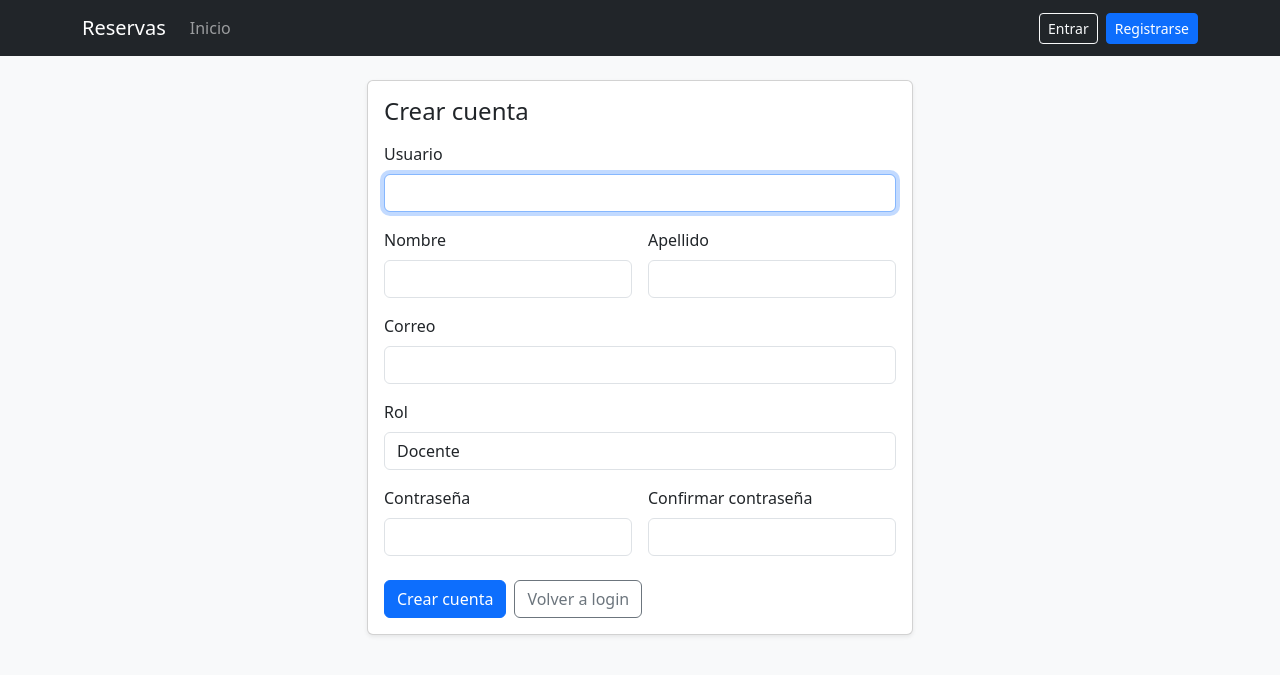
After one commit to jManuel0/Sistema-de-gestion-de-resrvas-de-laboratorio, a Django app: page /registro/ in a window 1280 px wide. The commit adds this page. Shown: the top 675 px of the page. Run offline with Django 5.2, Linux system fonts and the light colour scheme.

Commit message:
Agregar CRUD de reservas con roles

```diff
--- /dev/null
+++ b/reservas_juanmanuel/forms.py
@@ -0,0 +1,74 @@
+from django import forms
+from django.contrib.auth.forms import UserCreationForm
+from django.contrib.auth.models import User
+from django.core.exceptions import ValidationError
+from django.db.models import Q
+
+from .models import Reserva
+
+
+class ReservaForm(forms.ModelForm):
+    class Meta:
+        model = Reserva
+        fields = ['laboratorio', 'fecha', 'hora_inicio', 'hora_fin', 'motivo']
+        widgets = {
+            'laboratorio': forms.TextInput(attrs={'class': 'form-control'}),
+            'fecha': forms.DateInput(attrs={'class': 'form-control', 'type': 'date'}),
+            'hora_inicio': forms.TimeInput(attrs={'class': 'form-control', 'type': 'time'}),
+            'hora_fin': forms.TimeInput(attrs={'class': 'form-control', 'type': 'time'}),
+            'motivo': forms.Textarea(attrs={'class': 'form-control', 'rows': 4}),
+        }
+        labels = {
+            'laboratorio': 'Laboratorio',
+            'fecha': 'Fecha',
+            'hora_inicio': 'Hora de inicio',
+            'hora_fin': 'Hora de fin',
+            'motivo': 'Motivo',
+        }
+
+    def clean(self):
+        cleaned_data = super().clean()
+        laboratorio = cleaned_data.get('laboratorio')
+        fecha = cleaned_data.get('fecha')
+        hora_inicio = cleaned_data.get('hora_inicio')
+        hora_fin = cleaned_data.get('hora_fin')
+
+        if hora_inicio and hora_fin and hora_fin <= hora_inicio:
+            self.add_error('hora_fin', 'La hora de fin debe ser mayor que la hora de inicio.')
+
+        if laboratorio and fecha and hora_inicio and hora_fin:
+            reservas_cruzadas = Reserva.objects.filter(
+                laboratorio__iexact=laboratorio.strip(),
+                fecha=fecha,
+            ).filter(
+                Q(hora_inicio__lt=hora_fin) & Q(hora_fin__gt=hora_inicio)
+            )
+
+            if self.instance.pk:
+                reservas_cruzadas = reservas_cruzadas.exclude(pk=self.instance.pk)
+
+            if reservas_cruzadas.exists():
+                raise ValidationError(
+                    'Ya existe una reserva en ese laboratorio que se cruza con el horario seleccionado.'
+                )
+
+        return cleaned_data
+
+
+class RegistroUsuarioForm(UserCreationForm):
+    ROL_CHOICES = [
+        ('Docente', 'Docente'),
+        ('Administrador', 'Administrador'),
+    ]
+
+    email = forms.EmailField(required=False)
+    rol = forms.ChoiceField(choices=ROL_CHOICES, label='Rol')
+
+    class Meta(UserCreationForm.Meta):
+        model = User
+        fields = ['username', 'first_name', 'last_name', 'email', 'rol', 'password1', 'password2']
+
+    def __init__(self, *args, **kwargs):
+        super().__init__(*args, **kwargs)
+        for field in self.fields.values():
+            field.widget.attrs.setdefault('class', 'form-control')
--- a/reservas_juanmanuel/urls.py
+++ b/reservas_juanmanuel/urls.py
@@ -6,6 +6,13 @@ app_name = 'reservas'
 
 urlpatterns = [
     path('login/', views.UsuarioLoginView.as_view(), name='login'),
+    path('registro/', views.UsuarioRegistroView.as_view(), name='registro'),
     path('logout/', views.UsuarioLogoutView.as_view(), name='logout'),
+    path('reservas/', views.ReservaListView.as_view(), name='lista_reservas'),
+    path('reservas/crear/', views.ReservaCreateView.as_view(), name='crear_reserva'),
+    path('reservas/<int:pk>/editar/', views.ReservaUpdateView.as_view(), name='editar_reserva'),
+    path('reservas/<int:pk>/eliminar/', views.ReservaDeleteView.as_view(), name='eliminar_reserva'),
+    path('reservas/<int:pk>/aprobar/', views.ReservaAprobarView.as_view(), name='aprobar_reserva'),
+    path('reservas/<int:pk>/rechazar/', views.ReservaRechazarView.as_view(), name='rechazar_reserva'),
     path('', views.HomeView.as_view(), name='home'),
 ]
--- a/reservas_juanmanuel/views.py
+++ b/reservas_juanmanuel/views.py
@@ -1,7 +1,16 @@
+from django.contrib.auth import login
 from django.contrib.auth.forms import AuthenticationForm
+from django.contrib.auth.mixins import LoginRequiredMixin, UserPassesTestMixin
+from django.contrib.auth.models import Group
 from django.contrib.auth.views import LoginView, LogoutView
-from django.contrib.auth.mixins import LoginRequiredMixin, UserPassesTestMixin
-from django.views.generic import TemplateView
+from django.contrib import messages
+from django.shortcuts import get_object_or_404, redirect
+from django.urls import reverse_lazy
+from django.views import View
+from django.views.generic import CreateView, DeleteView, ListView, TemplateView, UpdateView
+
+from .forms import RegistroUsuarioForm, ReservaForm
+from .models import Reserva
 
 
 class BootstrapAuthenticationForm(AuthenticationForm):
@@ -18,6 +27,29 @@ class UsuarioLoginView(LoginView):
 
 class UsuarioLogoutView(LogoutView):
     pass
+
+
+class UsuarioRegistroView(CreateView):
+    form_class = RegistroUsuarioForm
+    template_name = 'registration/register.html'
+    success_url = reverse_lazy('reservas:home')
+
+    def dispatch(self, request, *args, **kwargs):
+        if request.user.is_authenticated:
+            return redirect('reservas:home')
+        return super().dispatch(request, *args, **kwargs)
+
+    def form_valid(self, form):
+        response = super().form_valid(form)
+        nombre_grupo = form.cleaned_data['rol']
+        grupo, _ = Group.objects.get_or_create(name=nombre_grupo)
+        self.object.groups.add(grupo)
+        if nombre_grupo == 'Administrador':
+            self.object.is_staff = True
+            self.object.save()
+        login(self.request, self.object)
+        messages.success(self.request, 'Tu cuenta fue creada correctamente.')
+        return response
 
 
 def es_admin(user) -> bool:
@@ -45,3 +77,97 @@ class HomeView(LoginRequiredMixin, RolBasicoMixin, TemplateView):
         ctx['es_admin'] = es_admin(self.request.user)
         ctx['es_docente'] = es_docente(self.request.user)
         return ctx
+
+
+class ReservaListView(LoginRequiredMixin, RolBasicoMixin, ListView):
+    model = Reserva
+    template_name = 'reservas_juanmanuel/lista_reservas.html'
+    context_object_name = 'reservas'
+
+    def get_queryset(self):
+        reservas = Reserva.objects.select_related('usuario')
+        if es_admin(self.request.user):
+            return reservas
+        return reservas.filter(usuario=self.request.user)
+
+    def get_context_data(self, **kwargs):
+        ctx = super().get_context_data(**kwargs)
+        ctx['es_admin'] = es_admin(self.request.user)
+        return ctx
+
+
+class DocenteRequiredMixin(UserPassesTestMixin):
+    def test_func(self):
+        return es_docente(self.request.user)
+
+
+class ReservaCreateView(LoginRequiredMixin, DocenteRequiredMixin, CreateView):
+    model = Reserva
+    form_class = ReservaForm
+    template_name = 'reservas_juanmanuel/reserva_form.html'
+    success_url = reverse_lazy('reservas:lista_reservas')
+
+    def form_valid(self, form):
+        form.instance.usuario = self.request.user
+        messages.success(self.request, 'Reserva creada correctamente')
+        return super().form_valid(form)
+
+
+class ReservaPendientePropiaMixin(LoginRequiredMixin, UserPassesTestMixin):
+    def test_func(self):
+        reserva = self.get_object()
+        return (
+            es_docente(self.request.user)
+            and reserva.usuario == self.request.user
+            and reserva.estado == Reserva.Estados.PENDIENTE
+        )
+
+
+class ReservaUpdateView(ReservaPendientePropiaMixin, UpdateView):
+    model = Reserva
+    form_class = ReservaForm
+    template_name = 'reservas_juanmanuel/reserva_form.html'
+    success_url = reverse_lazy('reservas:lista_reservas')
+
+    def form_valid(self, form):
+        messages.success(self.request, 'Reserva actualizada correctamente')
+        return super().form_valid(form)
+
+
+class ReservaDeleteView(ReservaPendientePropiaMixin, DeleteView):
+    model = Reserva
+    template_name = 'reservas_juanmanuel/reserva_confirm_delete.html'
+    success_url = reverse_lazy('reservas:lista_reservas')
+
+    def form_valid(self, form):
+        messages.success(self.request, 'Reserva cancelada correctamente')
+        return super().form_valid(form)
+
+
+class ReservaCambiarEstadoView(LoginRequiredMixin, UserPassesTestMixin, View):
+    nuevo_estado = None
+    mensaje = ''
+
+    def test_func(self):
+        return es_admin(self.request.user)
+
+    def post(self, request, pk):
+        reserva = get_object_or_404(Reserva, pk=pk)
+        if reserva.estado != Reserva.Estados.PENDIENTE:
+            messages.error(request, 'Solo se pueden aprobar o rechazar reservas pendientes.')
+            return redirect('reservas:lista_reservas')
+
+        reserva.estado = self.nuevo_estado
+        reserva.save()
+        messages.success(request, self.mensaje)
+        return redirect('reservas:lista_reservas')
+
+
+class ReservaAprobarView(ReservaCambiarEstadoView):
+    nuevo_estado = Reserva.Estados.APROBADA
+    mensaje = 'Reserva aprobada correctamente'
+
+
+class ReservaRechazarView(ReservaCambiarEstadoView):
+    nuevo_estado = Reserva.Estados.RECHAZADA
+    mensaje = 'Reserva rechazada correctamente'
--- a/templates/base.html
+++ b/templates/base.html
@@ -32,6 +32,11 @@
             <li class="nav-item">
               <a class="nav-link" href="{% url 'reservas:home' %}">Inicio</a>
             </li>
+            {% if user.is_authenticated %}
+              <li class="nav-item">
+                <a class="nav-link" href="{% url 'reservas:lista_reservas' %}">Reservas</a>
+              </li>
+            {% endif %}
           </ul>
 
           <div class="d-flex gap-2">
@@ -45,6 +50,7 @@
               </form>
             {% else %}
               <a class="btn btn-outline-light btn-sm" href="{% url 'reservas:login' %}">Entrar</a>
+              <a class="btn btn-primary btn-sm" href="{% url 'reservas:registro' %}">Registrarse</a>
             {% endif %}
           </div>
         </div>
--- a/templates/home.html
+++ b/templates/home.html
@@ -7,10 +7,11 @@
       <div class="card shadow-sm">
         <div class="card-body">
           <h1 class="h4 mb-2">Bienvenido</h1>
-          <p class="text-muted mb-0">
+          <p class="text-muted mb-3">
             Has iniciado sesión correctamente.
             {% if es_admin %}Rol: <b>Administrador</b>.{% elif es_docente %}Rol: <b>Docente</b>.{% endif %}
           </p>
+          <a class="btn btn-primary" href="{% url 'reservas:lista_reservas' %}">Ver reservas</a>
         </div>
       </div>
     </div>
--- a/templates/registration/login.html
+++ b/templates/registration/login.html
@@ -29,7 +29,8 @@
         </div>
       </div>
       <p class="text-muted small mt-3 mb-0">
-        Si eres docente/administrador, solicita tu usuario al encargado del sistema.
+        Si eres docente y no tienes cuenta, puedes
+        <a href="{% url 'reservas:registro' %}">registrarte aquí</a>.
       </p>
     </div>
   </div>
--- /dev/null
+++ b/templates/registration/register.html
@@ -0,0 +1,76 @@
+{% extends "base.html" %}
+
+{% block title %}Registro{% endblock %}
+
+{% block content %}
+  <div class="row justify-content-center">
+    <div class="col-12 col-md-8 col-lg-6">
+      <div class="card shadow-sm">
+        <div class="card-body">
+          <h1 class="h4 mb-3">Crear cuenta</h1>
+
+          <form method="post">
+            {% csrf_token %}
+
+            {% if form.non_field_errors %}
+              <div class="alert alert-danger" role="alert">
+                {{ form.non_field_errors }}
+              </div>
+            {% endif %}
+
+            <div class="row g-3">
+              <div class="col-12">
+                <label class="form-label" for="{{ form.username.id_for_label }}">Usuario</label>
+                {{ form.username }}
+                {% if form.username.errors %}
+                  <div class="text-danger small mt-1">{{ form.username.errors }}</div>
+                {% endif %}
+              </div>
+              <div class="col-12 col-md-6">
+                <label class="form-label" for="{{ form.first_name.id_for_label }}">Nombre</label>
+                {{ form.first_name }}
+              </div>
+              <div class="col-12 col-md-6">
+                <label class="form-label" for="{{ form.last_name.id_for_label }}">Apellido</label>
+                {{ form.last_name }}
+              </div>
+              <div class="col-12">
+                <label class="form-label" for="{{ form.email.id_for_label }}">Correo</label>
+                {{ form.email }}
+                {% if form.email.errors %}
+                  <div class="text-danger small mt-1">{{ form.email.errors }}</div>
+                {% endif %}
+              </div>
+              <div class="col-12">
+                <label class="form-label" for="{{ form.rol.id_for_label }}">Rol</label>
+                {{ form.rol }}
+                {% if form.rol.errors %}
+                  <div class="text-danger small mt-1">{{ form.rol.errors }}</div>
+                {% endif %}
+              </div>
+              <div class="col-12 col-md-6">
+                <label class="form-label" for="{{ form.password1.id_for_label }}">Contraseña</label>
+                {{ form.password1 }}
+                {% if form.password1.errors %}
+                  <div class="text-danger small mt-1">{{ form.password1.errors }}</div>
+                {% endif %}
+              </div>
+              <div class="col-12 col-md-6">
+                <label class="form-label" for="{{ form.password2.id_for_label }}">Confirmar contraseña</label>
+                {{ form.password2 }}
+                {% if form.password2.errors %}
+                  <div class="text-danger small mt-1">{{ form.password2.errors }}</div>
+                {% endif %}
+              </div>
+            </div>
+
+            <div class="d-flex gap-2 mt-4">
+              <button class="btn btn-primary" type="submit">Crear cuenta</button>
+              <a class="btn btn-outline-secondary" href="{% url 'reservas:login' %}">Volver a login</a>
+            </div>
+          </form>
+        </div>
+      </div>
+    </div>
+  </div>
+{% endblock %}
```
Also changed, not shown: templates/reservas_juanmanuel/lista_reservas.html (added, +65 -0 lines), templates/reservas_juanmanuel/reserva_confirm_delete.html (added, +28 -0 lines), templates/reservas_juanmanuel/reserva_form.html (added, +40 -0 lines).
